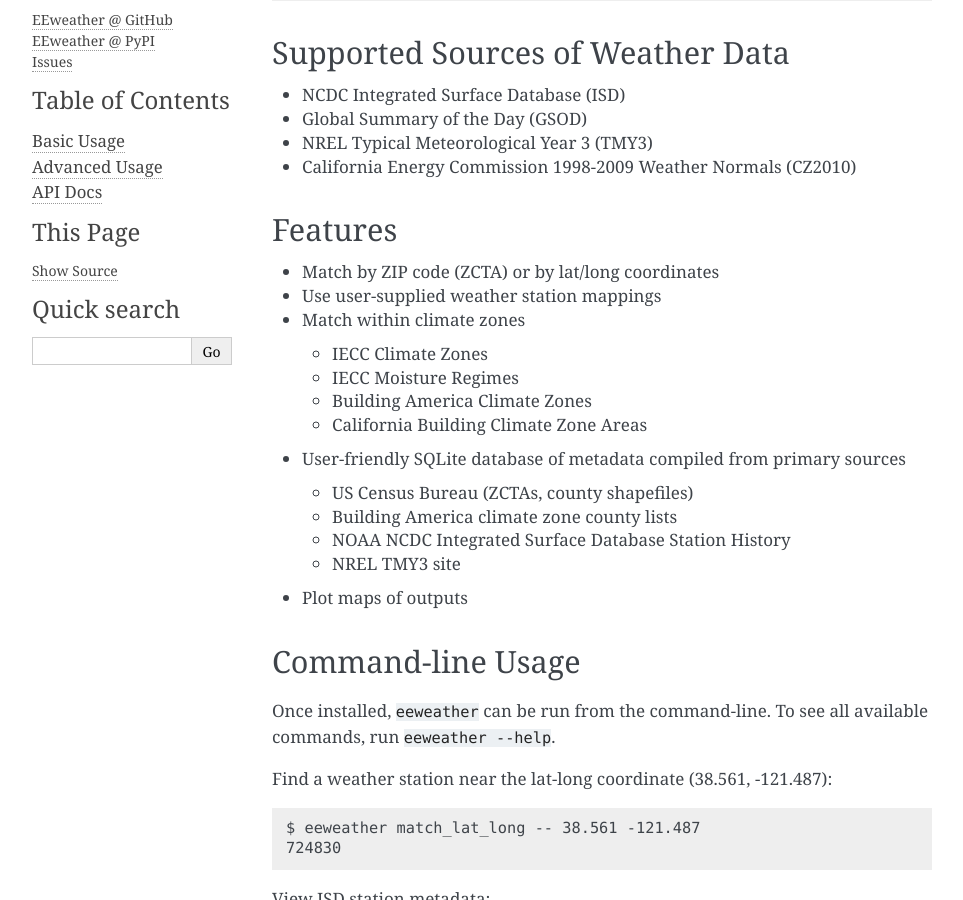
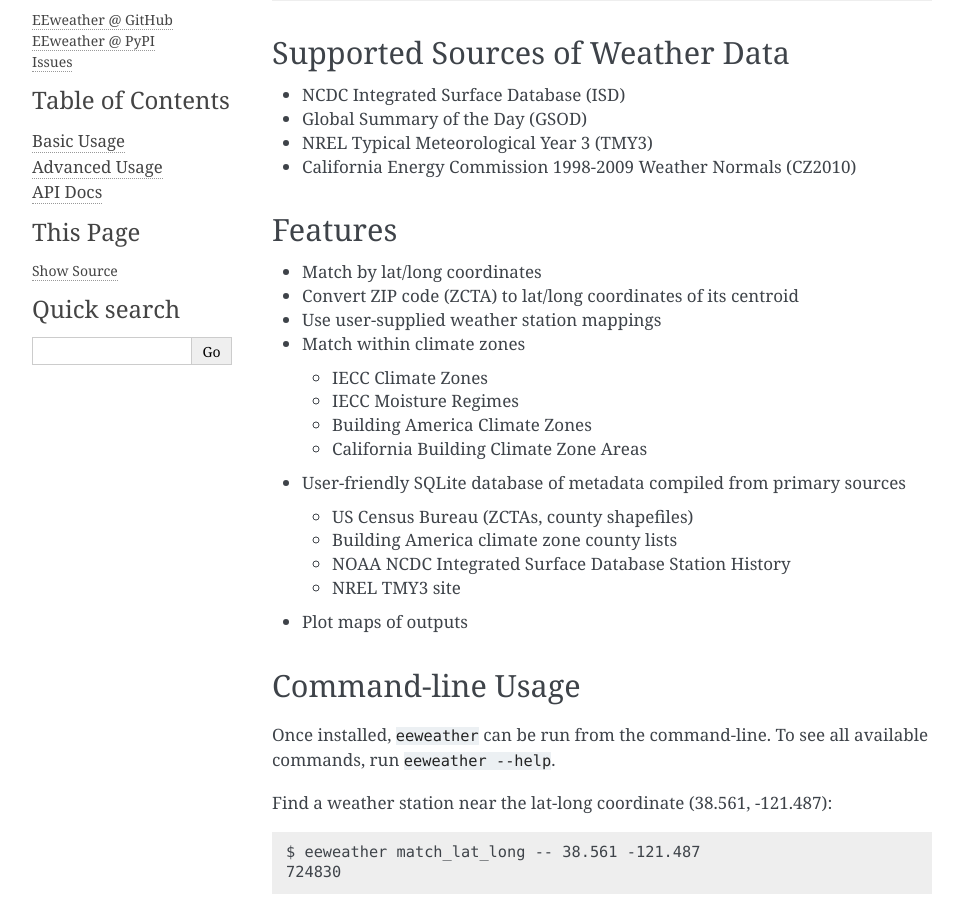
Before and after one commit to openeemeter/eeweather, a Sphinx documentation site: the page built from docs/index.rst, in a window 1280 px wide and 900 px high, scrolled down 511 px. Shown: the whole window, without its empty margins (148-1111 px from the left). Built offline with Sphinx 7.4.7, drawn with Linux system fonts in a browser that asks for light colours.

Commit message:
updated index reference to ZCTA

```diff
--- a/docs/index.rst
+++ b/docs/index.rst
@@ -48,7 +48,8 @@
 Features
 --------
 
-- Match by ZIP code (ZCTA) or by lat/long coordinates
+- Match by lat/long coordinates
+- Convert ZIP code (ZCTA) to lat/long coordinates of its centroid
 - Use user-supplied weather station mappings
 - Match within climate zones
 
```
